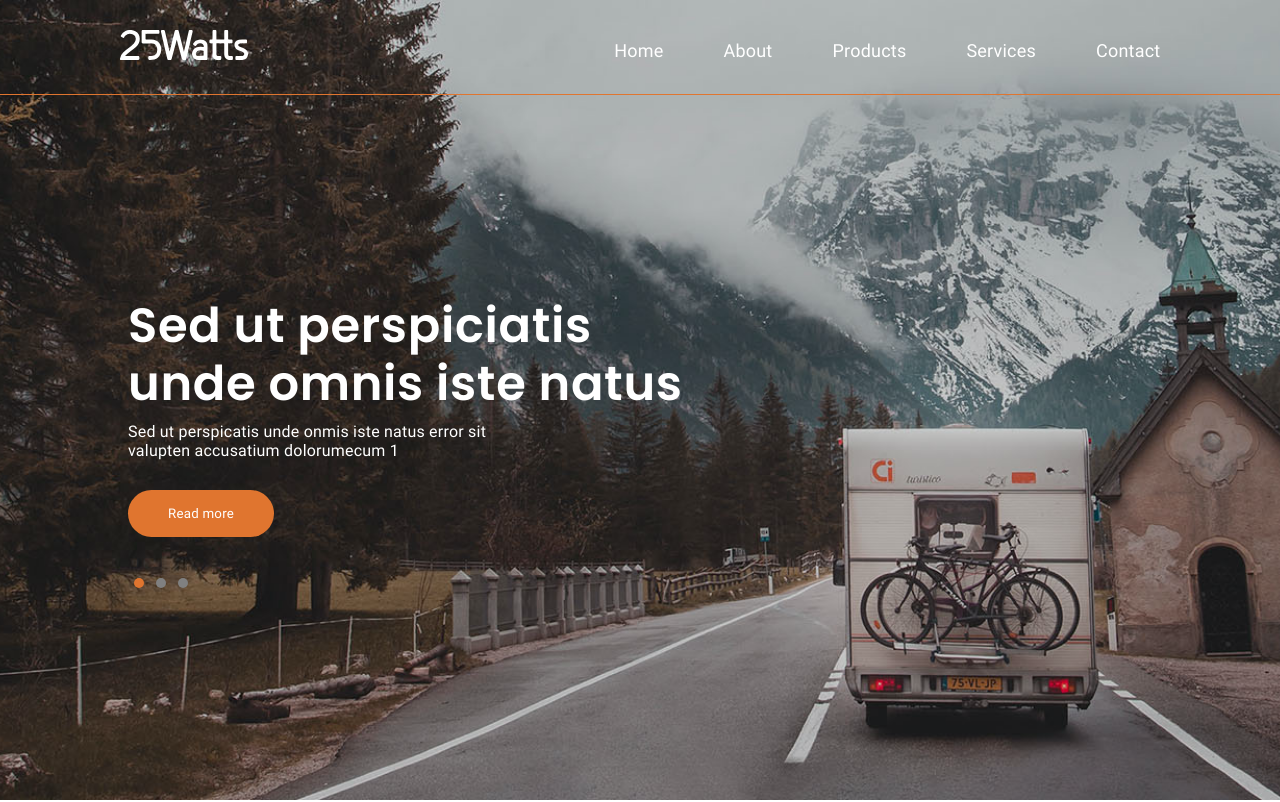
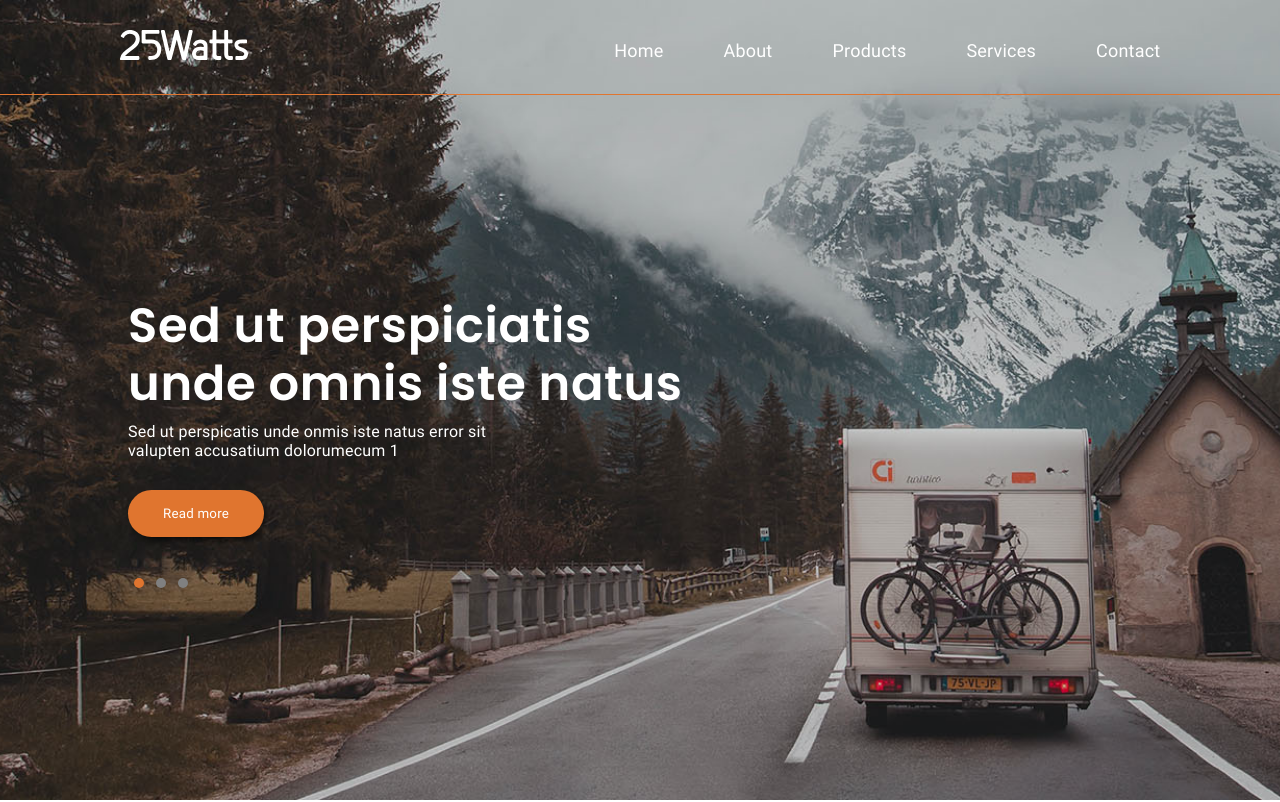
Before and after one commit to alassiag/React_proyect, a React (Create React App) app: page / in a window 1280 px wide. Shown: the top 802 px of the page. Built offline with nearby package versions, Linux system fonts and the light colour scheme.

Commit message:
btn-style-change
add shadow
hover color changed

```diff
--- a/package.json
+++ b/package.json
@@ -1,5 +1,5 @@
 {
-  "name": "cralanding-page",
+  "name": "landing-page",
   "version": "0.1.0",
   "private": true,
   "dependencies": {
--- a/src/assets/style/_btn.scss
+++ b/src/assets/style/_btn.scss
@@ -1,12 +1,16 @@
 .btn-read-more{
     border: none;
-    padding: 16px 40px;
+    padding: 16px 35px;
     background-color:$color_primary;
     color:#FFFFFF;
     border-radius: 50rem;
+    box-shadow: 3px 5px 7px -2px rgba(0,0,0,0.75);
+    -webkit-box-shadow: 3px 5px 7px -2px rgba(0,0,0,0.75);
+    -moz-box-shadow: 3px 5px 7px -2px rgba(0,0,0,0.75);
     &:hover{
-        background-color:$color_primary_hover;
-        color:$color_primary;
-        transition-duration: 0.3s;
+        box-sizing: border-box;
+        background-color: #3e3e3e;
+        //color:$color_primary;
+        transition-duration: 0.4s;
     }
 }
--- a/src/axios/index.js
+++ b/src/axios/index.js
@@ -1,7 +1,7 @@
 import axios from 'axios'
 
 const instance = axios.create({
-  baseURL: 'http://localhost/api/'
+  baseURL: 'https://localhost/api/'
 })
 
 
--- a/src/components/Navbar/Style.scss
+++ b/src/components/Navbar/Style.scss
@@ -25,8 +25,11 @@ header {
             list-style: none;
             padding: 20px;
             :hover {
+                z-index:344;
                 color: $color_primary;
-                transition-duration: 0.1s;
+                transition-duration: 0.2s;
+                justify-content: space-around;
+
             }
         }
         a {
--- a/src/secctions/About/Style.scss
+++ b/src/secctions/About/Style.scss
@@ -33,7 +33,7 @@
 }
 
 
-@media screen and (max-width: 600px){
+@media screen and (max-width: 768px){
     .section2{
         padding-top: 60px;
         padding-bottom: 60px;
--- a/src/secctions/Contact/Contact.js
+++ b/src/secctions/Contact/Contact.js
@@ -69,17 +69,15 @@ const Contact = () => {
                             <span>We are hiring</span>
                         </p>
                     </div>
-
-
                     <Form noValidate validated={validated} onSubmit={(e)=>handleSubmit(e)}>
                         <div className="form-group row">
                         <Form.Group>
                             <Form.Control
                             onChange={handleOnChange}
-                            required
                             type='text'
                             placeholder='Name'
                             name='name'
+                            required
                             />
                         </Form.Group>
 
@@ -91,7 +89,6 @@ const Contact = () => {
                             type='email'
                             placeholder='Email'
                             />
-
                         </Form.Group>
 
                         <Form.Group >
@@ -113,7 +110,6 @@ const Contact = () => {
                             rows={3}
                             placeholder='Message'
                             />
-
                         </Form.Group>
 
                         </div>
```
